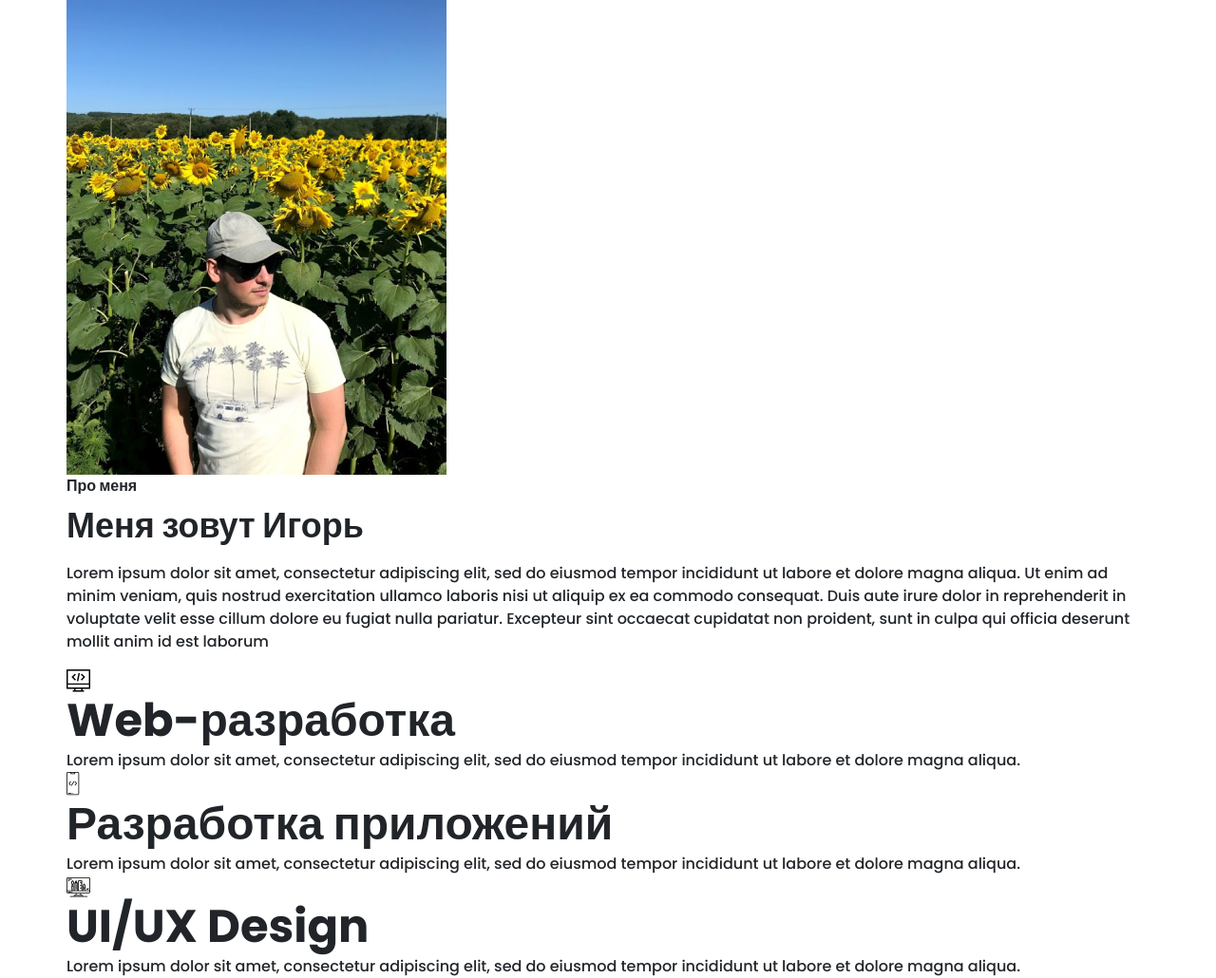
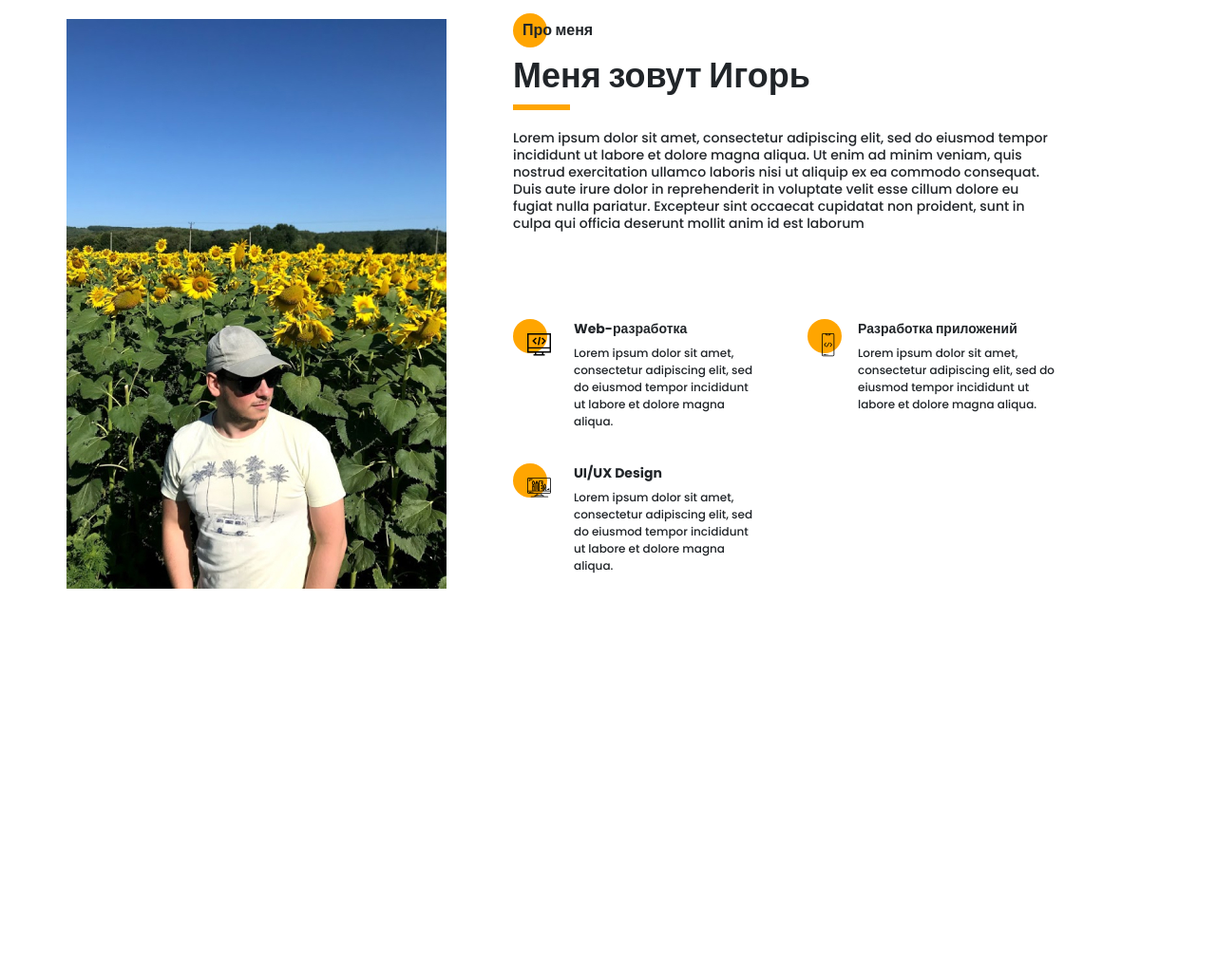
Before and after one commit to isorvanov/Portfolio-DevSorv, a website: page src/index.html in a window 1280 px wide. Shown: the part 900-1930 px from the top of the page at 95% size. After the commit the page ends 1640 px from the top, so only its background shows below. Drawn offline with nearby package versions, Linux system fonts and the light colour scheme; files that its build step writes are made by us from their sources; files whose address does not match are found by name.

Commit message:
succes homework

```diff
--- a/src/index.html
+++ b/src/index.html
@@ -116,7 +116,7 @@
             <span></span>
         </div>
         <div class="container">
-            <div class="title title_fz16 title_white promo__subtitle">Меня зовут Игорь Сорванов </div>
+            <div class="title title_fz16 title_white promo__circle">Меня зовут Игорь Сорванов </div>
             <h1 class="title promo__title title_white">Я web-разработчик из города Краснодар</h1>
             <div class="promo__btns">
                 <a href="#" class="promo__link btn">Портфолио</a>
@@ -125,38 +125,50 @@
         </div>
     </section>
 
-    <section class="About-me">
+    <section class="about-me">
         <div class="container">
-            <div class="About-me__grid-wrap">
-                <div class="About-me__grid-item"><img src="img/aboutme.jpg" alt="photo" class="about"></div>
-                <div class="About-me__grid-item">
-                    <div class="title title_fz16">Про меня </div>
-                    <h2 class="title title_fz32">Меня зовут Игорь</h2>
+            <div class="about-me__grid-wrap">
+                <div class="about-me__grid-img"><img src="img/aboutme.jpg" alt="photo"></div>
+                <div class="about-me__grid-item">
+                    <h2 class="title title_fz16 about-me__circle">Про меня </h2>
+                    <div class="title">Меня зовут Игорь</div>
                     <div class="line"></div>
-                    <p>Lorem ipsum dolor sit amet, consectetur adipiscing elit, sed do eiusmod tempor incididunt ut
+                    <p class="about-me__descr">Lorem ipsum dolor sit amet, consectetur adipiscing elit, sed do eiusmod
+                        tempor incididunt ut
                         labore et dolore magna aliqua. Ut enim ad minim veniam, quis nostrud exercitation ullamco
                         laboris nisi ut aliquip ex ea commodo consequat. Duis aute irure dolor in reprehenderit in
                         voluptate velit esse cillum dolore eu fugiat nulla pariatur. Excepteur sint occaecat cupidatat
                         non proident, sunt in culpa qui officia deserunt mollit anim id est laborum</p>
                 </div>
-                <div class="About-me__grid-item about-me__skils">
+                <div class="about-me__grid-item about-me__skils">
                     <div class="about-me__skil">
+                        <div class="about-me__circle-icon">
                             <img src="icons/about_me/web_development.svg" alt="web-dev">
-                        <div class="title title_fz14">Web-разработка</div>
+                        </div>
+                        <div class="about-me__wrap">
+                            <div class="title title_fz14 ">Web-разработка</div>
                             <div class="descr">Lorem ipsum dolor sit amet, consectetur adipiscing elit, sed do eiusmod
                                 tempor incididunt ut labore et dolore magna aliqua.</div>
                         </div>
+                    </div>
                     <div class="about-me__skil">
-                        <img src="icons/about_me/mobile_dev.svg" alt="mobile-dev">
+                        <div class="about-me__circle about-me__circle-icon"><img src="icons/about_me/mobile_dev.svg"
+                                alt="mobile-dev"></div>
+                        <div class="about-me__wrap">
                             <div class="title title_fz14 ">Разработка приложений</div>
                             <div class="descr">Lorem ipsum dolor sit amet, consectetur adipiscing elit, sed do eiusmod
                                 tempor incididunt ut labore et dolore magna aliqua.</div>
                         </div>
+                    </div>
+
                     <div class="about-me__skil">
-                        <img src="icons/about_me/design.svg" alt="design">
+                        <div class="about-me__circle about-me__circle-icon"><img src="icons/about_me/design.svg"
+                                alt="design"></div>
+                        <div class="about-me__wrap">
                             <div class="title title_fz14">UI/UX Design</div>
                             <div class="descr">Lorem ipsum dolor sit amet, consectetur adipiscing elit, sed do eiusmod
                                 tempor incididunt ut labore et dolore magna aliqua.</div>
+                        </div>
                     </div>
                 </div>
             </div>
--- a/src/sass/base/_mixins.scss
+++ b/src/sass/base/_mixins.scss
@@ -1,4 +1,7 @@
 @mixin before_circle {
+    position: relative;
+    padding-left: 10px;
+    z-index: 2;
     &:before {
         content: '';
         position: absolute;
--- /dev/null
+++ b/src/sass/blocks/_Line.scss
@@ -0,0 +1,5 @@
+.line {
+    width: 60px;
+    height: 0px;
+    border: 3px solid $main-color;
+}
--- /dev/null
+++ b/src/sass/blocks/_aboutme.scss
@@ -0,0 +1,61 @@
+.about-me {
+    padding:120px 0px;
+    &__grid-wrap {
+        display: grid;
+        padding-right: 100px;
+        grid-template-columns: minmax(400px,400px) 1fr;
+        grid-template-rows: minmax(245px, auto) minmax(245, auto);
+        grid-auto-rows: minmax(245px, auto);
+        column-gap: 70px;
+        row-gap: 40px;
+    }
+    &__grid-img {
+        grid-row-start: 1;
+        grid-row-end: 3;
+        img {
+            max-width: 400px;
+        }
+    }
+    &__circle {
+        @include before_circle;
+
+    }
+    &__circle-icon {
+
+        @include before_circle;
+        padding: 0;
+        &::before {
+            top: 0;
+        }
+        img {
+            padding: 15px 0 0 15px;
+        }
+    }
+
+    .div {
+        margin: 0;
+        margin: 17px 0 9px 0;
+        line-height: 36px;
+    }
+    &__descr {
+        margin-top: 20px;
+        font-size: 14px;
+    }
+    &__skils {
+        display: grid;
+        grid-template-columns: 1fr 1fr;
+        grid-template-rows: 1fr 1fr;
+        column-gap: 50px;
+        row-gap: 20px;
+    }
+    &__skil {
+        display: flex;
+
+    }
+    &__wrap {
+        margin-left: 24px;
+        .title {
+            margin-bottom: 6px;
+        }
+    }
+}
--- a/src/sass/blocks/_menu.scss
+++ b/src/sass/blocks/_menu.scss
@@ -61,10 +61,7 @@
     }
     &__link {
         position: relative;
-        font-style: normal;
-        font-weight: bold;
-        font-size: 24px;
-        line-height: 36px;
+
         margin-bottom: 15px;
         &:before {
             content: "";
@@ -79,6 +76,10 @@
         }
         a {
             color: #ffffff;
+            font-style: normal;
+            font-weight: bold;
+            font-size: 24px;
+            line-height: 36px;
 
             &:hover {
                 color: #000000;
--- a/src/sass/blocks/_promo.scss
+++ b/src/sass/blocks/_promo.scss
@@ -7,11 +7,8 @@
         width: 535px;
         margin-top: 10px;
     }
-    &__subtitle {
-        position: relative;
+    &__circle {
         @include before_circle;
-        padding-left: 10px;
-        z-index: 2;
 
     }
     &__btns {
@@ -24,6 +21,8 @@
     &__link {
         color: #fff;
         font-weight: bold;
+        font-size: 16px;
+        line-height: 24px;
         &:hover {
             color:#ffffff;
             text-decoration: none;
--- a/src/sass/blocks/_sidepanel.scss
+++ b/src/sass/blocks/_sidepanel.scss
@@ -17,11 +17,14 @@
     &__text {
         height: 150px;
         width: 25px;
+
         span {
-            transform: rotate(-90deg) translate(-30%,-260%);
+            transform: rotate(-90deg) translate(-30%, -260%);
             display: block;
             width: 150px;
+            font-weight: bold;
+            font-size: 16px;
+            line-height: 24px;
         }
     }
-
 }
--- a/src/sass/blocks/_title.scss
+++ b/src/sass/blocks/_title.scss
@@ -2,19 +2,24 @@
     font-weight: bold;
     font-size: 36px;
     line-height: 60px;
-    &_fz14 {
+    &_fz48 {
         font-size: 48px;
         line-height: 60px;
     }
 
-    &_fz16{
+    &_fz16 {
         font-size: 16px;
         line-height: 24px;
     }
-    &_white{
+    &_white {
         color: #ffffff;
     }
     &_promo {
         font-size: 48px;
     }
+    &_fz14 {
+        font-size: 14px;
+        line-height: 21px;
+    }
+
 }
--- a/src/sass/style.scss
+++ b/src/sass/style.scss
@@ -1,13 +1,16 @@
-@import 'libs/bootstrap-reboot.min';
-@import url('https://fonts.googleapis.com/css2?family=Poppins:wght@500;700&display=swap');
+@import "libs/bootstrap-reboot.min";
+@import url("https://fonts.googleapis.com/css2?family=Poppins:wght@500;700&display=swap");
 
-@import 'base/variables';
-@import 'base/mixins';
+@import "base/variables";
+@import "base/mixins";
 
 * {
-    font-family: 'Poppins', sans-serif;
+    font-family: "Poppins", sans-serif;
     margin: 0;
     padding: 0;
+    font-weight: 500;
+    font-size: 12px;
+    line-height: 18px;
 }
 
 .container {
@@ -15,8 +18,10 @@
     margin: 0 auto;
 }
 
-@import 'blocks/promo';
-@import 'blocks/title';
-@import 'blocks/buttons';
-@import 'blocks/sidepanel';
-@import 'blocks/menu';
+@import "blocks/promo";
+@import "blocks/title";
+@import "blocks/buttons";
+@import "blocks/sidepanel";
+@import "blocks/menu";
+@import "blocks/aboutme";
+@import "blocks/Line";
```
Also changed, not shown: dist/css/blocks/aboutme.min.css (added), dist/css/style.min.css, dist/index.html, src/img/main_photo.jpg (deleted). Lines whose indentation alone changed are shown as unchanged.
